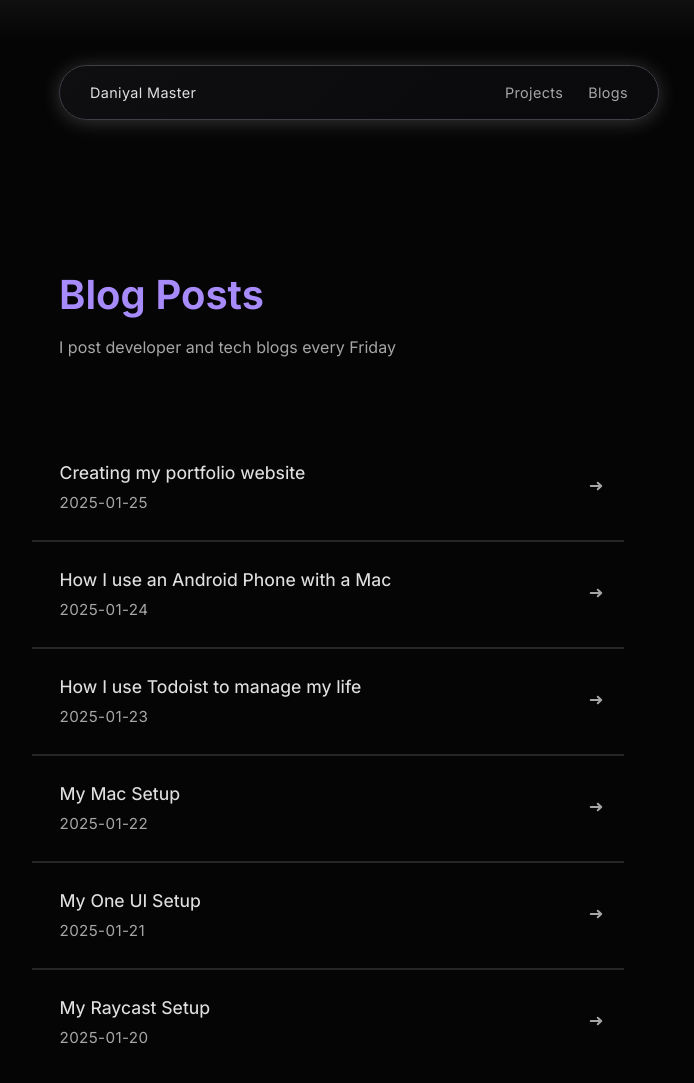
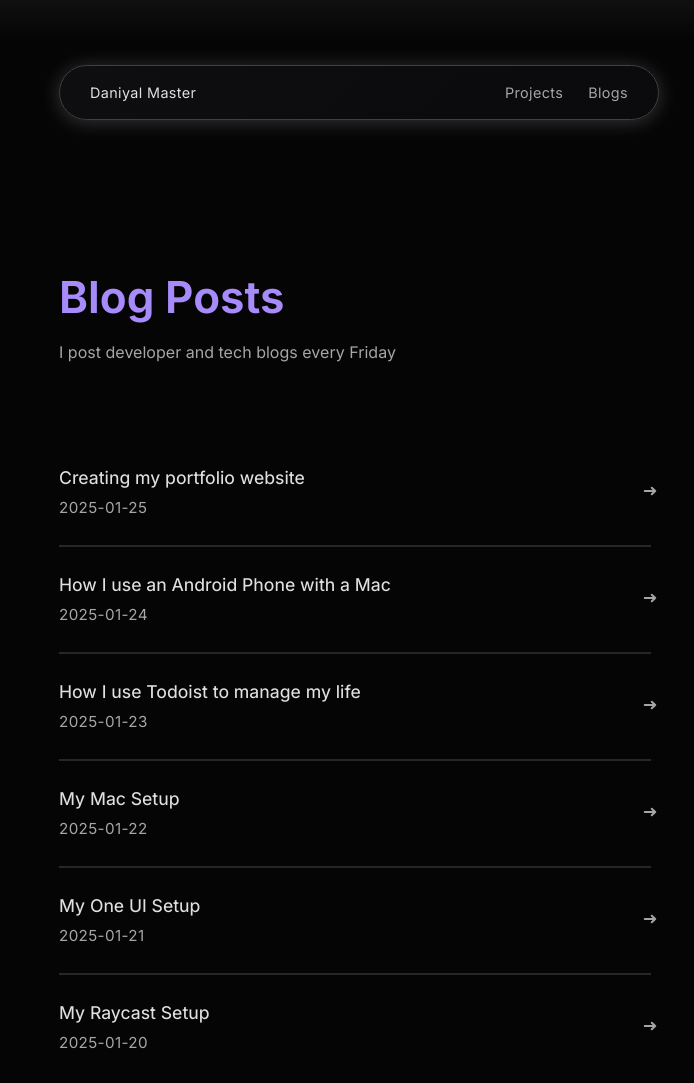
Before and after one commit to daniyalmaster693/old-portfolio-website, an Astro site: page /blogs in a window 1280 px wide. Shown: the top 1083 px of the page, without its empty margins (281-975 px from the left). Built offline with nearby package versions, Linux system fonts and the light colour scheme; Astro itself is replaced by a stand-in of ours.

Commit message:
Fixed the sizing for the project and blog pages

```diff
--- a/src/styles/blogs.css
+++ b/src/styles/blogs.css
@@ -5,18 +5,14 @@
   align-items: center;
 }
 
-.grid-wrapper {
-  animation: fadeIn var(--fadeInDuration) forwards;
-}
-
 .blog-posts-section {
   display: flex;
   flex-direction: column;
   justify-content: center;
-  align-items: center;
-  width: 100%;
+  align-items: flex-start;
   margin-top: 150px;
-  overflow: hidden;
+  max-width: 600px;
+  animation: fadeIn var(--fadeInDuration) forwards;
 }
 
 .blog-posts {
@@ -25,23 +21,26 @@
   justify-content: center;
   align-items: flex-start;
   margin-top: 90px;
-  width: 655px;
+  max-width: 655px;
   gap: 10px;
 }
 
 .blog-section-top {
-  width: 600px;
+  max-width: 600px;
 }
 
 .blog-section-title {
   color: var(--purple);
-  font-size: 2.5rem;
+  font-size: 2.75rem;
   font-family: var(--Inter);
   font-weight: 650;
   text-align: left;
 }
 
 .blog-section-description {
+  display: flex;
+  align-items: center;
+  gap: 5px;
   color: var(--secondary-grey);
   font-size: 16px;
   font-family: var(--Inter);
@@ -50,6 +49,7 @@
   letter-spacing: 0.023px;
   text-align: left;
   margin-top: 1.25rem;
+  transition: var(--ease-in-out);
 }
 
 .post-link {
@@ -61,12 +61,12 @@
   justify-content: space-between;
   align-items: center;
   cursor: pointer;
-  width: 600px;
+  width: 655px;
   height: 85px;
-  padding: 0 1.75em 0 1.75em;
-  margin-bottom: 10px;
   gap: 30px;
   border-radius: 1rem;
+  padding: 1em 1.75em 1em 1.75em;
+  margin: 0 0 10px -1.75rem;
   transition: var(--ease-in-out);
 }
 
--- a/src/styles/index.css
+++ b/src/styles/index.css
@@ -168,7 +168,6 @@
   justify-content: center;
   align-items: flex-start;
   max-width: 600px;
-  animation: var(--fadeIn);
 }
 
 .featured-projects-section {
```
Also changed, not shown: src/styles/projects.css (+13 -12 lines).
